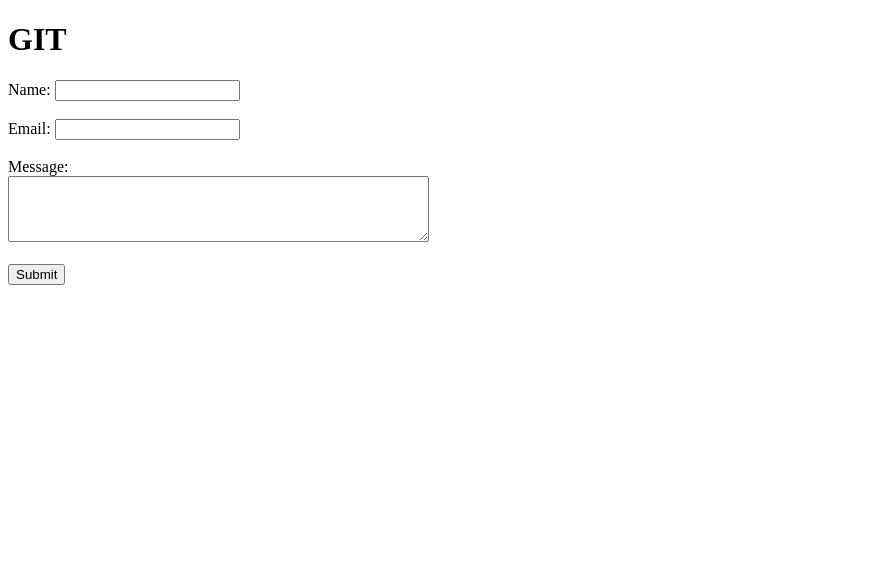
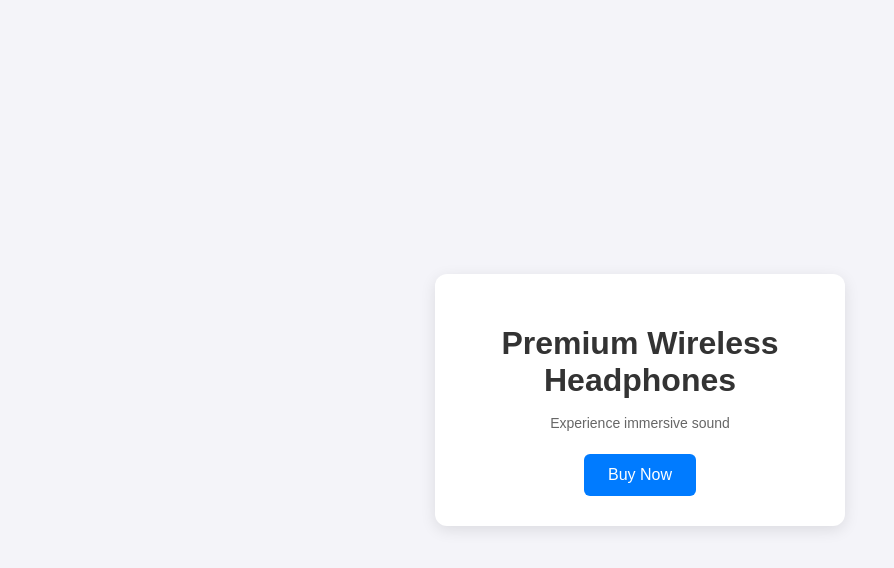
Before and after one commit to imrannshaik36/FSDTrain, a plain HTML site: page GIT/file1.html in a window 1280 px wide. Shown: the whole page, without its empty margins (0-894 px from the left). Drawn offline with Linux system fonts and the light colour scheme.

Commit message:
TrialCommit3

```diff
--- a/GIT/file1.html
+++ b/GIT/file1.html
@@ -2,17 +2,87 @@
 <html lang="en">
 <head>
     <meta charset="UTF-8">
-    <meta http-equiv="X-UA-Compatible" content="IE=edge">
     <meta name="viewport" content="width=device-width, initial-scale=1.0">
-    <title>Document</title>
-</head><body>
-    <h1>GIT</h1>
-    <label for="name">Name:</label>
-    <input type="text" id="name" name="name"><br><br>
-    <label for="email">Email:</label>
-    <input type="email" id="email" name="email"><br><br>
-    <label for="message">Message:</label><br>
-    <textarea id="message" name="message" rows="4" cols="50"></textarea><br><br>
-    <input type="submit" value="Submit">
+    <title>Product Landing Page</title>
+    <style>
+        body {
+            font-family: Arial, sans-serif;
+            display: flex;
+            justify-content: center;
+            align-items: center;
+            height: 100vh;
+            margin: 0;
+            background-color: #f4f4f9;
+        }
+        .card {
+            background: white;
+            padding: 30px;
+            border-radius: 12px;
+            box-shadow: 0 4px 15px rgba(0,0,0,0.1);
+            text-align: center;
+            max-width: 350px;
+        }
+        h1 {
+            color: #333;
+            margin-bottom: 10px;
+        }
+        p {
+            color: #666;
+            font-size: 14px;
+            line-height: 1.5;
+            margin-bottom: 20px;
+        }
+        button {
+            background-color: #007bff;
+            color: white;
+            border: none;
+            padding: 12px 24px;
+            font-size: 16px;
+            border-radius: 6px;
+            cursor: pointer;
+            transition: background 0.2s;
+        }
+        /* button:hover {
+            background-color: #0056b3;
+        } */
+    </style>
+</head>
+<body>
+
+    <div class="card">
+        <h1 id="product-title">Premium Wireless Headphones</h1>
+        <p id="product-desc">Experience immersive sound</p>
+        <button id="action-btn">Buy Now</button>
+    </div>
+
+    <script>
+        // Modern JavaScript Class using Arrow Functions to completely avoid the ".bind() undefined" error
+        class LandingPage {
+            constructor() {
+                this.button = document.getElementById('action-btn');
+                this.title = document.getElementById('product-title');
+
+                this.init();
+            }
+
+            init() {
+                // Attach event listener safely
+                this.button.addEventListener('click', this.handleButtonClick);
+            }
+
+            // Using an arrow function automatically binds 'this' context perfectly
+            handleButtonClick = () => {
+                alert(`Thank you for your interest in the "${this.title.textContent}"!`);
+                this.button.textContent = "Added to Cart! ✅";
+                this.button.style.backgroundColor = "#28a745";
+            }
+        }
+
+        // Initialize the page logic once the DOM is ready
+        document.addEventListener('DOMContentLoaded', () => {
+            new LandingPage();
+        });
+    </script>
+
 </body>
 </html>
```
